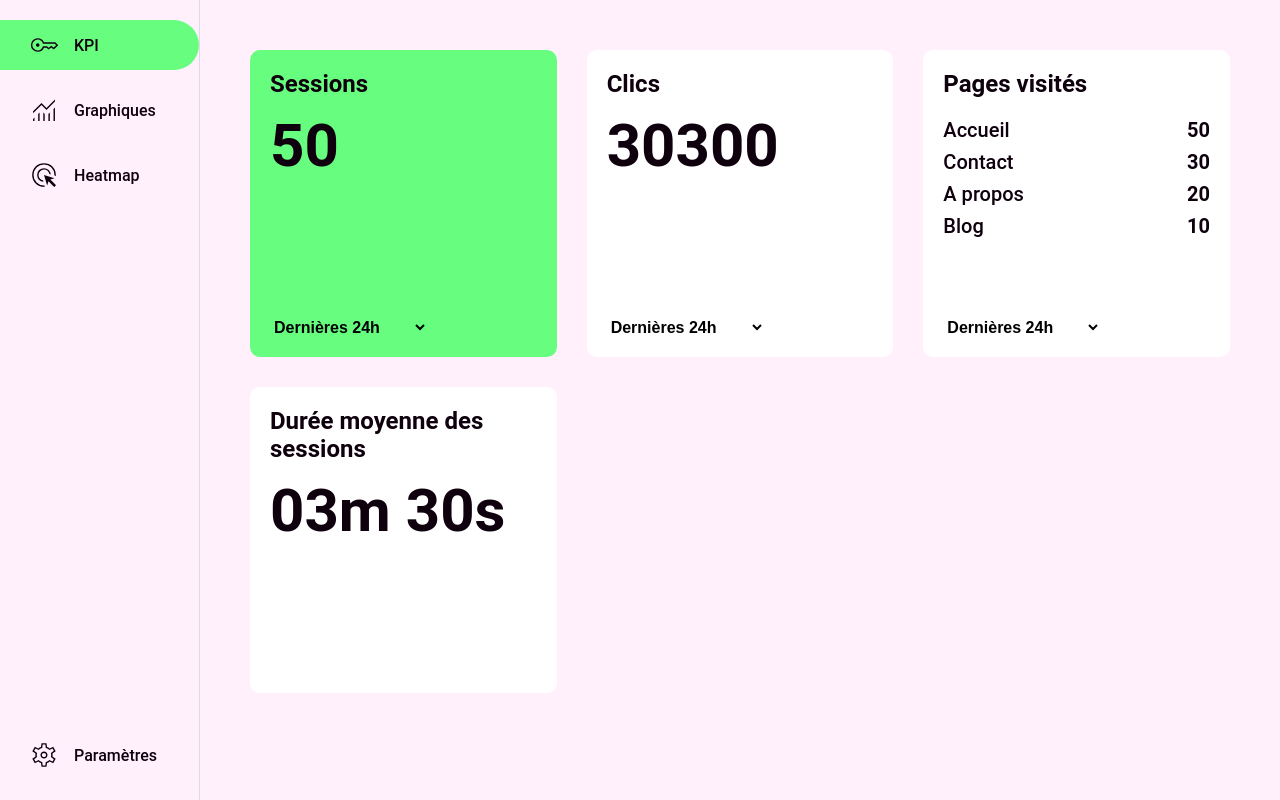
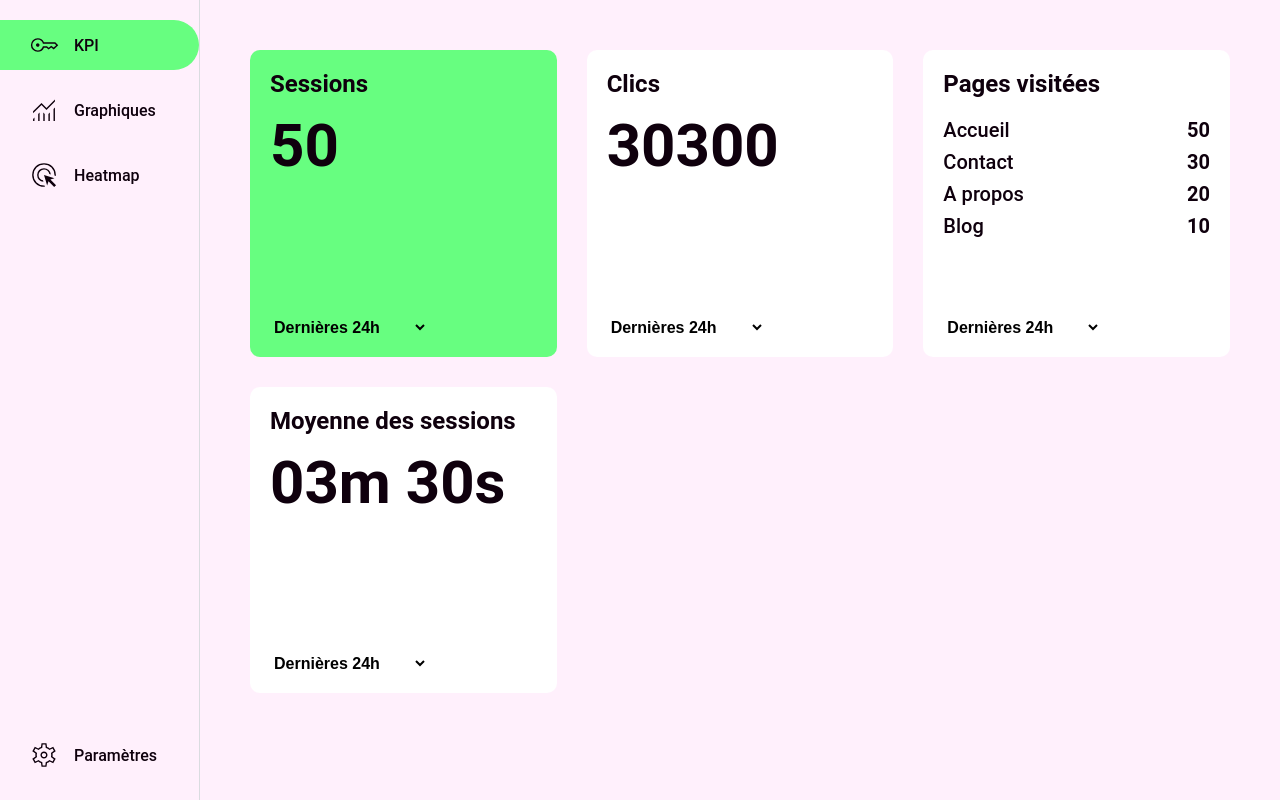
Before and after one commit to Benoitapps/ChallengeS2, a Vue app in the folder frontend/: page / in a window 1280 px wide. Built offline with nearby package versions, Linux system fonts and the light colour scheme.

Commit message:
:art: Separation card template in two components (keys and chart), add favicon and remove unused styles

```diff
--- a/frontend/index.html
+++ b/frontend/index.html
@@ -4,6 +4,7 @@
     <meta charset="UTF-8" />
     <meta name="viewport" content="width=device-width, initial-scale=1.0" />
     <title>Challenge S2</title>
+    <link rel="icon" href="/src/assets/favicon.svg"/>
   </head>
   <body>
     <div id="app"></div>
--- a/frontend/src/components/Card.vue
+++ b/frontend/src/components/Card.vue
@@ -1,4 +1,7 @@
 <script setup>
+import Keys from "./Keys.vue";
+import Chart from "./Chart.vue";
+
 const props = defineProps({
   primary: {
     type: Boolean,
@@ -29,40 +32,17 @@ const props = defineProps({
 
 <template>
 <div :class="['card', {primary: props.primary}]">
-  <div
-      class="card__body"
+  <Keys
       v-if="props.type === 'keys'"
-  >
-    <h2>{{ props.title }}</h2>
-    <p
-        class="numbers"
-        v-if="props.number"
-    >
-      {{ props.number }}
-    </p>
+      :title="props.title"
+      :number="props.number"
+      :list="props.list"
+  />
 
-    <ul
-        class="lists"
-        v-if="props.list"
-    >
-      <li
-          v-for="(item, index) in props.list"
-          :key="index"
-          class="lists__item"
-      >
-        <p class="lists__item__label">{{ item.label }}</p>
-        <p class="lists__item__value">{{ item.value }}</p>
-      </li>
-    </ul>
-  </div>
-
-  <div
-      class="card__body"
+  <Chart
       v-if="props.type === 'charts'"
-  >
-    <h2>{{ props.title }}</h2>
-    Graphique
-  </div>
+      :title="props.title"
+  />
 
   <div
       class="card__footer"
@@ -92,61 +72,8 @@ const props = defineProps({
   overflow-y: auto;
   padding: 1.25rem; // 20px
 
-  &__body {
-    display: flex;
-    flex-direction: column;
-    flex: 1;
-    overflow-y: auto;
-    gap: 1.25rem; // 20px
-
-    h2 {
-      color: var(--text-color);
-    }
-
-    .numbers {
-      font-size: 3.75rem; // 60px
-      line-height: 3.438rem; // 55px
-      font-weight: 700;
-      color: var(--text-color);
-    }
-
-    .lists {
-      display: flex;
-      flex-direction: column;
-      gap: 8px;
-
-      &__item {
-        display: flex;
-        justify-content: space-between;
-        width: 100%;
-
-        &__label {
-          font-size: 1.25rem; // 20px
-          font-weight: 500;
-          color: var(--text-color);
-        }
-
-        &__value {
-          font-size: 1.25rem; // 20px
-          font-weight: 700;
-          color: var(--text-color);
-        }
-      }
-    }
-  }
-
   &.primary {
     background-color: var(--primary) !important;
-
-    .card__body {
-      h2 {
-        color: var(--text-color) !important;
-      }
-
-      .numbers {
-        color: var(--text-color) !important;
-      }
-    }
   }
 
   &__footer {
--- /dev/null
+++ b/frontend/src/components/Chart.vue
@@ -0,0 +1,37 @@
+<script setup>
+const props = defineProps({
+  primary: {
+    type: Boolean,
+    default: false
+  },
+  title: {
+    type: String,
+    default: ""
+  }
+});
+</script>
+
+<template>
+  <div
+      class="card__body"
+  >
+    <h2>{{ props.title }}</h2>
+    Graphique
+  </div>
+</template>
+
+<style scoped lang="scss">
+.card  {
+  &__body {
+    display: flex;
+    flex-direction: column;
+    flex: 1;
+    overflow-y: auto;
+    gap: 1.25rem; // 20px
+
+    h2 {
+      color: var(--text-color);
+    }
+  }
+}
+</style>
--- /dev/null
+++ b/frontend/src/components/Keys.vue
@@ -0,0 +1,95 @@
+<script setup>
+const props = defineProps({
+  primary: {
+    type: Boolean,
+    default: false
+  },
+  title: {
+    type: String,
+    default: ""
+  },
+  number: {
+    type: String,
+    default: ""
+  },
+  list: {
+    type: Array,
+    default: () => []
+  }
+});
+</script>
+
+<template>
+  <div
+      class="card__body"
+  >
+    <h2>{{ props.title }}</h2>
+    <p
+        class="numbers"
+        v-if="props.number"
+    >
+      {{ props.number }}
+    </p>
+
+    <ul
+        class="lists"
+        v-if="props.list"
+    >
+      <li
+          v-for="(item, index) in props.list"
+          :key="index"
+          class="lists__item"
+      >
+        <p class="lists__item__label">{{ item.label }}</p>
+        <p class="lists__item__value">{{ item.value }}</p>
+      </li>
+    </ul>
+  </div>
+</template>
+
+<style scoped lang="scss">
+.card  {
+  &__body {
+    display: flex;
+    flex-direction: column;
+    flex: 1;
+    overflow-y: auto;
+    gap: 1.25rem; // 20px
+
+    h2 {
+      color: var(--text-color);
+    }
+
+    .numbers {
+      font-size: 3.75rem; // 60px
+      line-height: 3.438rem; // 55px
+      font-weight: 700;
+      color: var(--text-color);
+    }
+
+    .lists {
+      display: flex;
+      flex-direction: column;
+      gap: 8px;
+
+      &__item {
+        display: flex;
+        justify-content: space-between;
+        width: 100%;
+
+        &__label {
+          font-size: 1.25rem; // 20px
+          font-weight: 500;
+          color: var(--text-color);
+        }
+
+        &__value {
+          font-size: 1.25rem; // 20px
+          font-weight: 700;
+          color: var(--text-color);
+        }
+      }
+    }
+  }
+}
+</style>
--- a/frontend/src/views/KPI.vue
+++ b/frontend/src/views/KPI.vue
@@ -62,16 +62,17 @@ let visitedPages = ref(
       />
 
       <Card
-          :title="'Pages visités'"
+          :title="'Pages visitées'"
           :type="'keys'"
           :list="visitedPages"
           :periods="periods"
       />
 
       <Card
-          :title="'Durée moyenne des sessions'"
+          :title="'Moyenne des sessions'"
           :type="'keys'"
           :number="'03m 30s'"
+          :periods="periods"
       />
     </div>
   </main>
@@ -81,8 +82,12 @@ let visitedPages = ref(
 .kpi {
   &__container {
     display: grid;
-    grid-template-columns: repeat(3, 1fr);
+    grid-template-columns: repeat(4, 1fr);
     gap: 30px;
+
+    @media screen and (max-width: 1599px) {
+      grid-template-columns: repeat(3, 1fr);
+    }
 
     @media screen and (max-width: 1199px) {
       grid-template-columns: repeat(2, 1fr);
```
Also changed, not shown: frontend/src/assets/favicon.svg (added).
